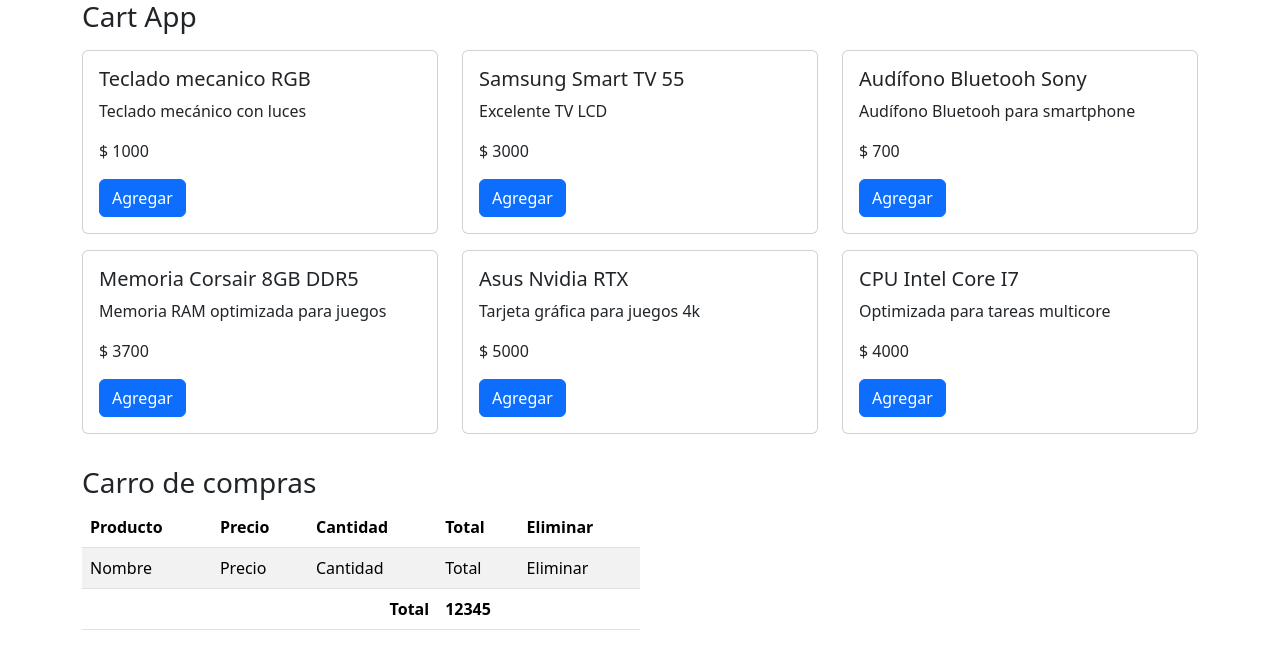
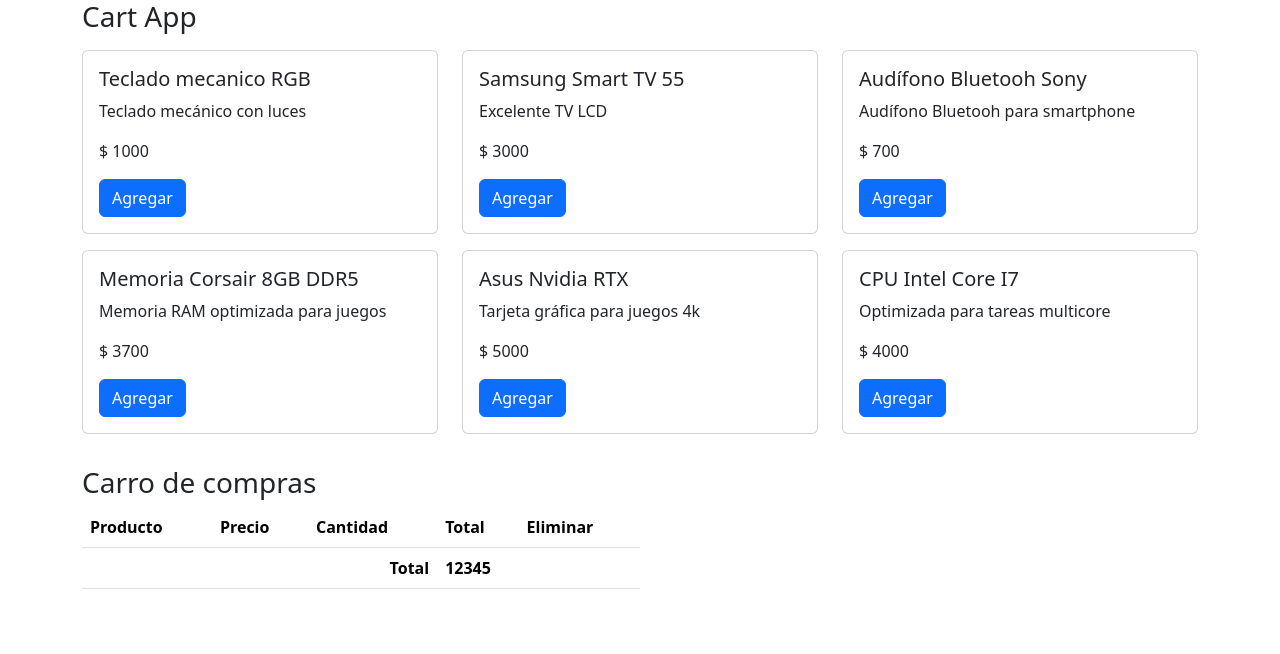
Before and after one commit to vnssmorales/Carro-de-compras, a React (Vite) app: page / in a window 1280 px wide. Shown: the top 654 px of the page. Built offline with nearby package versions, Linux system fonts and the light colour scheme.

Commit message:
agrego hook para manejar estado de los productos en el carro

```diff
--- a/src/assets/CartApp.jsx
+++ b/src/assets/CartApp.jsx
@@ -1,18 +1,37 @@
+import { useState } from "react";
 import { CartView } from "../components/CartView";
 import { CatalogView } from "../components/CatalogView";
 
+const initialCartItems = [
+  // {
+   //     product: {},
+  //      quantity: 0,
+   //     total: 0
+  //  }
+];
+export const CartApp = () => {
 
-export const CartApp = () => {
+    const [cartItems, setCartItems] = useState(initialCartItems);
+
+    const handlerAddProductCart = (product) => {  //se actualiza el estado del carro
+        setCartItems([...cartItems,
+            {
+                product,
+                quantity: 1,
+                total: product.price * 1
+            }
+        ])
+    }
 
   return (
     <>
       <div className="container">
         <h3>Cart App</h3>
 
-        <CatalogView />
+        <CatalogView handler={handlerAddProductCart} />
 
         <div className="my-4 w-50">
-         <CartView />
+         <CartView items={cartItems} />
         </div>
       </div>
     </>
--- a/src/components/CartView.jsx
+++ b/src/components/CartView.jsx
@@ -1,4 +1,4 @@
-export const CartView = () => {
+export const CartView = ({ items }) => {
   return (
     <>
       <h3>Carro de compras</h3>
@@ -15,13 +15,16 @@
         </thead>
 
         <tbody>
-          <tr>
-            <td>Nombre</td>
-            <td>Precio</td>
-            <td>Cantidad</td>
-            <td>Total</td>
-            <td>Eliminar</td>
-          </tr>
+          {items.map(item => (
+
+            <tr key={item.product.id}>
+              <td>{item.product.name}</td>
+              <td>{item.product.price}</td>
+              <td>{item.quantity}</td>
+              <td>{item.quantity * item.product.price}</td>
+              <td>Eliminar</td>
+            </tr>
+          ))}
         </tbody>
 
         <tfoot>
--- a/src/components/CatalogView.jsx
+++ b/src/components/CatalogView.jsx
@@ -2,7 +2,7 @@
 import { getProducts } from "../services/productService";
 import { ProductCardView } from "./ProductCardView";
 
-export const CatalogView = () => {
+export const CatalogView = ({handler}) => {
   const [products, setProducts] = useState([]);
 
   useEffect(() => {
@@ -15,6 +15,8 @@
         {products.map((prod) => (
           <div className="col-4 my-2" key={prod.id}>
             <ProductCardView
+              handler={handler}
+              id={prod.id}
               name={prod.name}
               description={prod.description}
               price={prod.price}
--- a/src/components/ProductCardView.jsx
+++ b/src/components/ProductCardView.jsx
@@ -1,4 +1,10 @@
-export const ProductCardView = ({name, description, price}) => {
+export const ProductCardView = ({handler, id, name, description, price}) => {
+
+  const onAddProduct = (product) => {
+     console.log(product);
+     handler(product);
+  }
+
   return (
     <>
       <div className="card">
@@ -6,7 +12,9 @@
           <h5 className="card-title">{name}</h5>
           <p className="card-text">{description}</p>
           <p className="card-text">$ {price}</p>
-          <button className="btn btn-primary">Agregar</button>
+          <button className="btn btn-primary"
+          onClick={() => onAddProduct({id, name, description, price})}
+          >Agregar</button>
         </div>
       </div>
     </>
```
